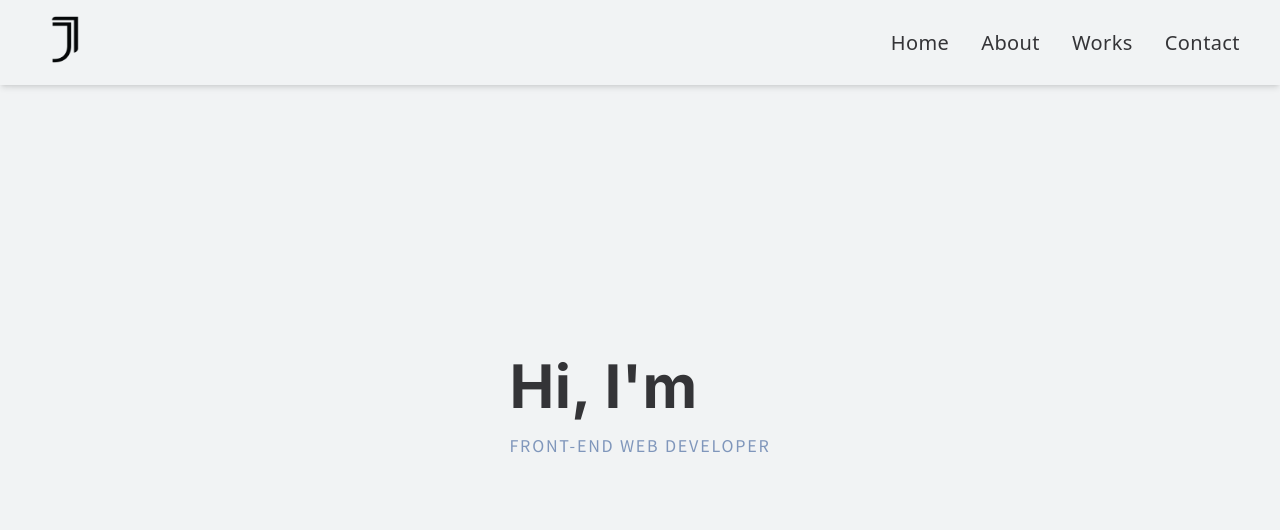
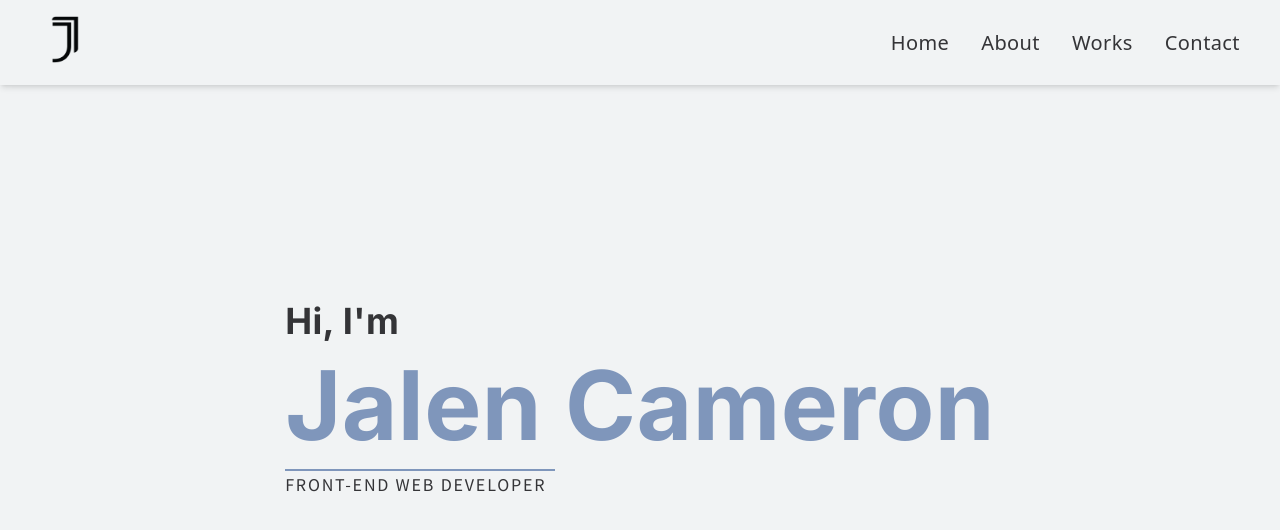
Before and after one commit to JalenCameron/next.js-portfolio, a Next.js app: page / in a window 1280 px wide. Shown: the top 530 px of the page. Built offline with nearby package versions, Linux system fonts and the light colour scheme.

Commit message:
Line animation styled but not completed yet

```diff
--- a/components/Main.jsx
+++ b/components/Main.jsx
@@ -5,8 +5,10 @@ const Main = () => {
     <div className='w-full h-screen'>
         <div className='max-w-[1240px] w-full h-full mx-auto p-2 flex justify-center items-center'>
             <div>
-                <h1 className='py-4'>Hi, I&apos;m</h1>
-                <p className='uppercase text-lg tracking-widest text-[#7f96bb]'>Front-End Web Developer</p>
+                <h1 className='text-xl sm:text-2xl lg:text-4xl'>Hi, I&apos;m</h1>
+                <h1 className='text-[#7f96bb] text-4xl sm:text-5xl lg:text-8xl py-4'>Jalen Cameron</h1>
+                <div className='horizontal-line'></div>
+                <p className='uppercase text-lg tracking-widest'>Front-End Web Developer</p>
             </div>
         </div>
     </div>
--- a/styles/globals.css
+++ b/styles/globals.css
@@ -106,3 +106,24 @@
 .header .dropdown-button:checked~.menu-icon:not(.steps) .hamburger:after {
   top: 0;
 }
+
+/* HORIZONTAL LINE ANIMATION */
+
+/* Styling for the line itself */
+.horizontal-line {
+  height: 0px;
+  width: 1px;
+  border-bottom: 2px solid #7f96bb;
+
+  -webkit-animation: increase 3s;
+  -moz-animation: increase 3s;
+  -o-animation: increase 3s;
+  animation: increase 2s;
+  animation-fill-mode: forwards;
+}
+
+@keyframes increase {
+  100% {
+    width: 270px;
+  }
+}
```
